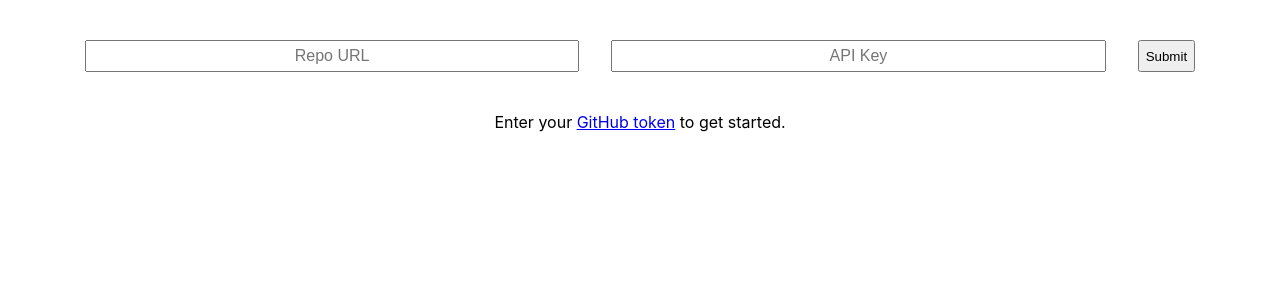
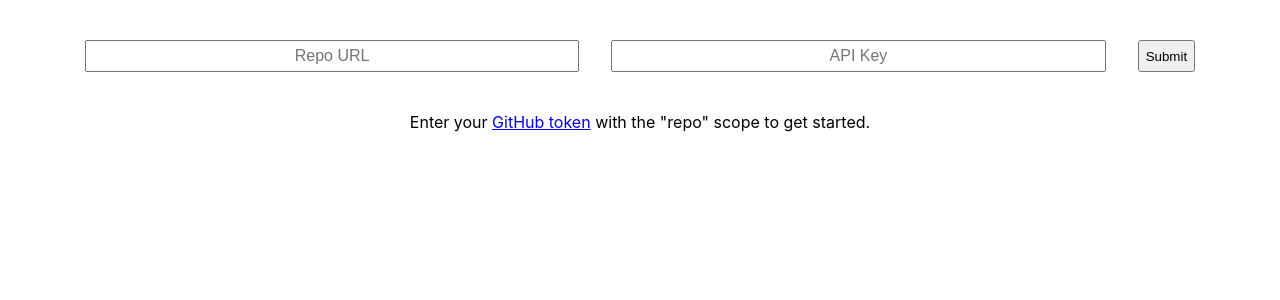
Before and after one commit to jerry1100/github-issue-visualizer, a React (Create React App) app: page / in a window 1280 px wide. Shown: the top 300 px of the page. Built offline with nearby package versions, Linux system fonts and the light colour scheme.

Commit message:
inform user about repo scope

```diff
--- a/src/App.js
+++ b/src/App.js
@@ -190,7 +190,7 @@ class App extends Component {
         <div className="status">
           <span>Enter your </span>
           <a target="_blank" rel="noopener noreferrer" href="https://help.github.com/articles/creating-a-personal-access-token-for-the-command-line/">GitHub token</a>
-          <span> to get started.</span>
+          <span> with the "repo" scope to get started.</span>
         </div>
       );
     }
```
